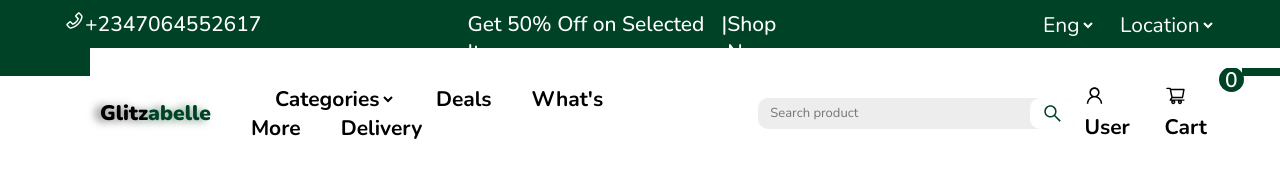
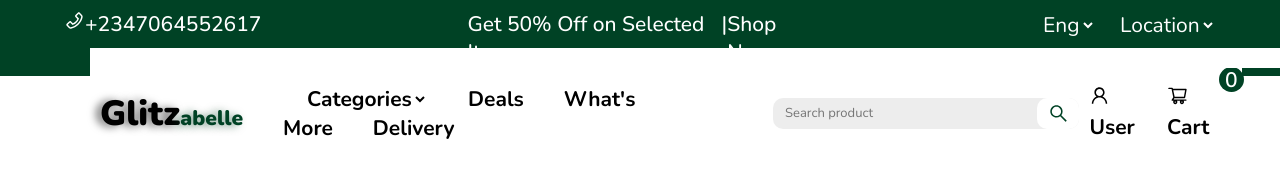
Before and after one commit to aremumahmud/e-commerce-ui, a React (Create React App) app: page /home in a window 1280 px wide. Shown: the top 187 px of the page. Built offline with nearby package versions, Linux system fonts and the light colour scheme; no server answers; a web font is replaced by a local one.

Commit message:
changed the logo

```diff
--- a/src/css/topnav.css
+++ b/src/css/topnav.css
@@ -11,10 +11,10 @@
     z-index: 1;
 }
 
-.logo {
+.logo p {
     /* //  margin-top: 20px; */
     font-weight: 900;
-    font-size: 30px;
+    font-size: 35px;
     text-shadow: -5px 1px 9px rgba(0, 0, 0, 0.6);
 }
 
```
